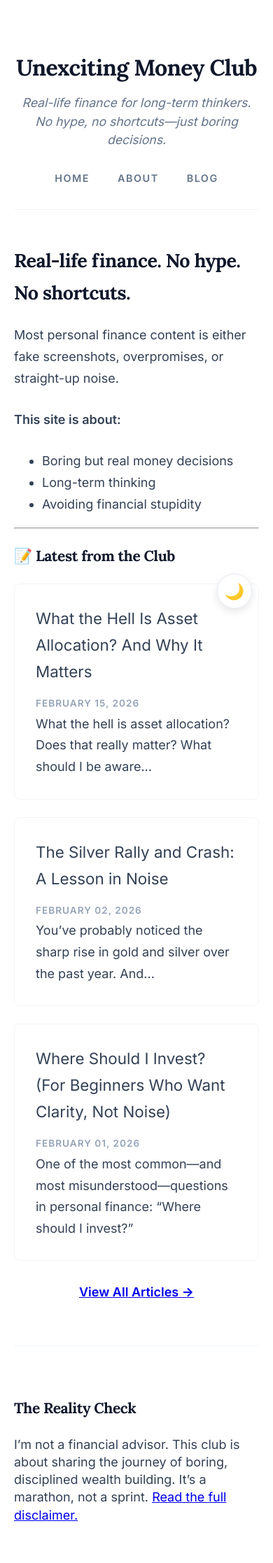
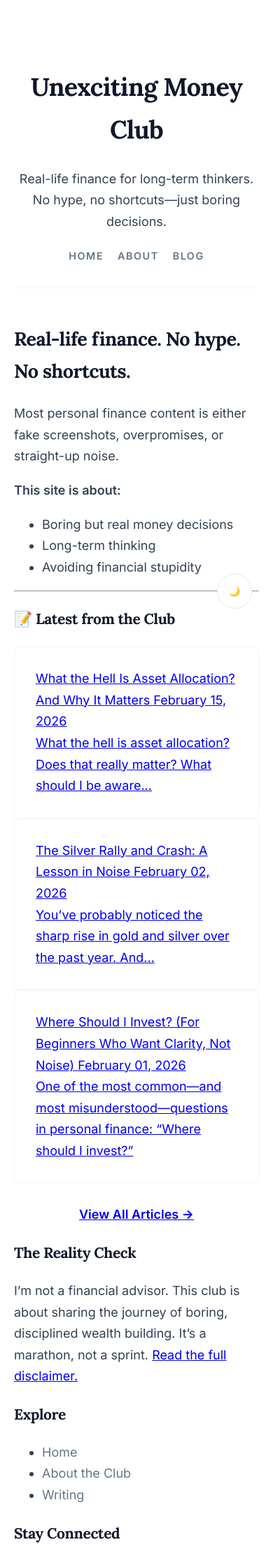
Before and after one commit to HarieshMK/HarieshMK.github.io, a Jekyll site: the page built from index.md, in a window 390 px wide. Shown: the top 2234 px of the page at 70% size. Built offline with Jekyll 4.4.1, drawn with Linux system fonts in a browser that asks for light colours.

Commit message:
Update style.css

```diff
--- a/assets/css/style.css
+++ b/assets/css/style.css
@@ -25,9 +25,7 @@
   letter-spacing: -0.02em;
 }
 
-p { margin-bottom: 1.6em; }
-
-/* ===== 2. HEADER & FLOATING TOGGLE ===== */
+/* ===== 2. HEADER & INTERACTIVE NAVIGATION ===== */
 header {
   text-align: center;
   padding: 40px 0 30px 0;
@@ -35,40 +33,8 @@
   margin-bottom: 50px;
 }
 
-header h1 { font-size: 2.8rem; margin: 0; }
 header h1 a { color: #0f172a; text-decoration: none; transition: color 0.2s; }
-header h1 a:hover { color: #ff4444; }
-
-header .tagline {
-  color: #64748b;
-  font-size: 1.1rem;
-  font-style: italic;
-  margin: 10px auto 25px;
-  max-width: 550px;
-  line-height: 1.5;
-}
-
-#theme-toggle {
-  position: fixed;
-  bottom: 30px;
-  right: 30px;
-  background: rgba(255, 255, 255, 0.8);
-  backdrop-filter: blur(8px);
-  border: 1px solid #e2e8f0;
-  border-radius: 50%;
-  width: 50px;
-  height: 50px;
-  display: flex;
-  align-items: center;
-  justify-content: center;
-  cursor: pointer;
-  font-size: 1.4rem;
-  transition: all 0.3s cubic-bezier(0.4, 0, 0.2, 1);
-  z-index: 1000;
-  box-shadow: 0 4px 12px rgba(0,0,0,0.1);
-}
-
-#theme-toggle:hover { transform: scale(1.1) rotate(15deg); }
+header h1 a:hover { color: #38bdf8; }
 
 .nav-list {
   list-style: none;
@@ -86,16 +52,26 @@
   font-size: 0.9rem;
   text-transform: uppercase;
   letter-spacing: 1.5px;
+  padding-bottom: 4px;
+  border-bottom: 2px solid transparent;
+  transition: all 0.3s ease;
+}
+
+/* The Hover Effect */
+.nav-list li a:hover {
+  color: #38bdf8;
+  border-bottom: 2px solid #38bdf8;
+  transform: translateY(-1px);
+}
+
+/* THE "ACTIVE" STATE - This stays highlighted */
+.nav-list li a.active {
+  color: #0f172a; /* Darker/Bold color for visibility */
+  border-bottom: 2px solid #38bdf8; /* Permanent underline */
+  pointer-events: none; /* Disables clicking the page you're already on */
 }
 
 /* ===== 3. REFINED BLOG CARDS ===== */
-.post-card-link {
-  display: block;
-  text-decoration: none;
-  color: inherit;
-  margin-bottom: 25px;
-}
-
 .post-card, .home-card {
   padding: 30px;
   border: 1px solid #f1f5f9;
@@ -109,111 +85,23 @@
   box-shadow: 0 12px 24px rgba(0,0,0,0.06);
 }
 
-.post-title { font-size: 1.4rem; margin-bottom: 10px; display: block; }
-.post-date { font-size: 0.85rem; color: #94a3b8; font-weight: 600; text-transform: uppercase; letter-spacing: 1px; }
-
-/* ===== 4. FOOTER ===== */
-footer {
-  margin-top: 60px;
-  padding-top: 50px;
-  border-top: 1px solid #f1f5f9;
+/* ===== 4. FOOTER & SOCIAL LINKS ===== */
+.footer-links li a {
+    text-decoration: none;
+    color: #64748b;
+    transition: color 0.2s ease;
 }
 
-.footer-grid {
-  display: grid;
-  grid-template-columns: 1.5fr 1fr 1fr;
-  gap: 50px;
-  margin-bottom: 50px;
-}
-
-.footer-col p { margin: 0 0 8px 0 !important; line-height: 1.4; }
-
-.by-line {
-    margin: 0 0 2px 0 !important;
-    font-size: 0.75rem !important;
-    color: #94a3b8;
-    text-transform: uppercase;
-    letter-spacing: 1px;
-    opacity: 0.7;
-}
-
-.author-name { margin: 0 0 12px 0 !important; font-size: 1.2rem; display: block; }
-
-.footer-links { list-style: none; padding: 0; margin: 0; }
-.footer-links li { margin-bottom: 8px; }
-
-.footer-bottom {
-  text-align: center;
-  padding: 30px 0;
-  border-top: 1px solid #f1f5f9;
-  font-size: 0.85rem;
-  color: #94a3b8;
+.footer-links li a:hover {
+    color: #38bdf8;
+    text-decoration: underline;
 }
 
 /* ===== 5. THE HOOK (Post Navigation & View All) ===== */
-.post-footer {
-  margin-top: 40px;
-  padding-top: 20px;
-  border-top: 1px solid #f1f5f9;
-  text-align: center;
-}
-
-.post-footer::before {
-    content: "Why stop now? More lessons below:";
-    display: block;
-    font-size: 0.95rem;
-    color: #64748b;
-    margin-bottom: 25px;
-    font-weight: 600;
-    font-style: italic;
-}
-
-.post-nav {
-  display: flex;
-  justify-content: space-between;
-  gap: 20px;
-  margin-bottom: 35px;
-  text-align: left;
-}
-
-.nav-prev, .nav-next { flex: 1; width: 50%; }
-.nav-next { text-align: right; }
-
-.nav-link {
-  text-decoration: none;
-  display: flex;
-  flex-direction: column;
-  padding: 20px;
-  border: 1px solid #f1f5f9;
-  border-radius: 8px;
-  transition: all 0.2s ease;
-}
-
 .nav-link:hover {
   background: #f8fafc;
-  border-color: #e2e8f0;
+  border-color: #38bdf8;
   transform: translateY(-2px);
-}
-
-.nav-label {
-  font-size: 0.75rem;
-  text-transform: uppercase;
-  letter-spacing: 1px;
-  color: #94a3b8;
-  margin-bottom: 5px;
-}
-
-.nav-title {
-  font-weight: 700;
-  font-family: 'Lora', serif;
-  color: #0f172a;
-  line-height: 1.3;
-}
-
-.back-to-blog-container {
-  border-top: none;
-  padding-top: 10px;
-  margin-bottom: 40px;
 }
 
 .back-to-blog-container a {
@@ -226,52 +114,39 @@
     transition: all 0.3s ease;
 }
 
-.back-to-blog-container a:hover {
-    color: #38bdf8;
-    border-bottom-color: #0f172a;
-}
-
-/* ===== 6. PREMIUM DARK MODE & RESTORATIONS ===== */
+/* ===== 6. PREMIUM DARK MODE ===== */
 .dark-theme body { background-color: #0b1120; color: #e2e8f0; }
 .dark-theme .container { background: #0f172a; }
 
-.dark-theme .post-card, .dark-theme .home-card, .dark-theme .nav-link, .dark-theme .ml-embedded, .dark-theme .ml-form-embedWrapper, .dark-theme .ml-form-embedBody, .dark-theme .ml-form-embedContainer {
-    background-color: #1e293b !important;
-    border: 1px solid #334155 !important;
-    border-radius: 8px;
+/* Dark theme active state */
+.dark-theme .nav-list li a.active {
+    color: #ffffff !important;
+    border-bottom-color: #38bdf8;
 }
 
-.dark-theme .ml-form-embedBody h4, .dark-theme .ml-form-embedBody p, .dark-theme .ml-form-embedContent p, .dark-theme .ml-form-embedContent h4, .dark-theme .ml-form-successBody h4 { color: #ffffff !important; }
+.dark-theme .nav-list li a:hover { color: #38bdf8; border-bottom-color: #38bdf8; }
 
-.dark-theme .ml-form-embedBody .form-control, .dark-theme #cusdis_thread input, .dark-theme #cusdis_thread textarea {
-    background-color: #ffffff !important;
-    color: #0f172a !important;
-    border: 2px solid #38bdf8 !important;
+#theme-toggle {
+  position: fixed;
+  bottom: 30px;
+  right: 30px;
+  background: rgba(255, 255, 255, 0.8);
+  backdrop-filter: blur(8px);
+  border: 1px solid #e2e8f0;
+  border-radius: 50%;
+  width: 50px;
+  height: 50px;
+  display: flex;
+  align-items: center;
+  justify-content: center;
+  cursor: pointer;
+  z-index: 1000;
 }
 
-.dark-theme h1, .dark-theme h2, .dark-theme h3, .dark-theme h1 a, .dark-theme .post-title, .dark-theme .nav-title, .dark-theme strong, .dark-theme .back-to-blog-container a { color: #ffffff !important; }
-
-.dark-theme a { color: #38bdf8; }
-.dark-theme .back-link { color: #cbd5e1; }
-.dark-theme .back-link:hover { color: #ffffff; }
-
-.dark-theme #theme-toggle { background: rgba(30, 41, 59, 0.7); backdrop-filter: blur(10px); border-color: #475569; color: #fbbf24; }
-
-.dark-theme .post-footer::before { color: #94a3b8; }
-
-/* DISCUSSION SECTION FIX - RESTORING TEXT VISIBILITY */
-.dark-theme #cusdis_thread { color: #ffffff !important; }
-.dark-theme #cusdis_thread label,
-.dark-theme .comments label,
-.dark-theme #cusdis_thread span {
+/* DISCUSSION SECTION FIX */
+.dark-theme #cusdis_thread label, .dark-theme .comments label, .dark-theme #cusdis_thread span {
     color: #ffffff !important;
     opacity: 1 !important;
-}
-.dark-theme iframe[src*="cusdis"] { color-scheme: dark; }
-
-#cusdis_thread {
-    min-height: auto !important;
-    height: auto !important;
 }
 
 #cusdis_thread iframe {
@@ -280,27 +155,10 @@
     border: none !important;
     display: block !important;
     overflow: hidden !important;
-    margin-bottom: -40px; /* Reduced gap */
+    margin-bottom: -40px;
 }
 
-/* Mobile Tweaks */
 @media (max-width: 768px) {
   .container { padding: 30px 20px; }
-  .footer-grid { grid-template-columns: 1fr; gap: 20px; }
-  header h1 { font-size: 2rem; }
-  .post-nav { flex-direction: column; }
-  .nav-prev, .nav-next { width: 100%; }
+  .nav-list { gap: 20px; }
 }
-
-#cusdis_thread button {
-    background: #38bdf8 !important;
-    color: #0f172a !important;
-    border: none !important;
-    border-radius: 6px !important;
-    padding: 8px 20px !important;
-    font-weight: 600 !important;
-    cursor: pointer !important;
-    transition: transform 0.2s ease !important;
-}
-
-#cusdis_thread button:hover { transform: translateY(-2px) !important; background: #ffffff !important; }
```
